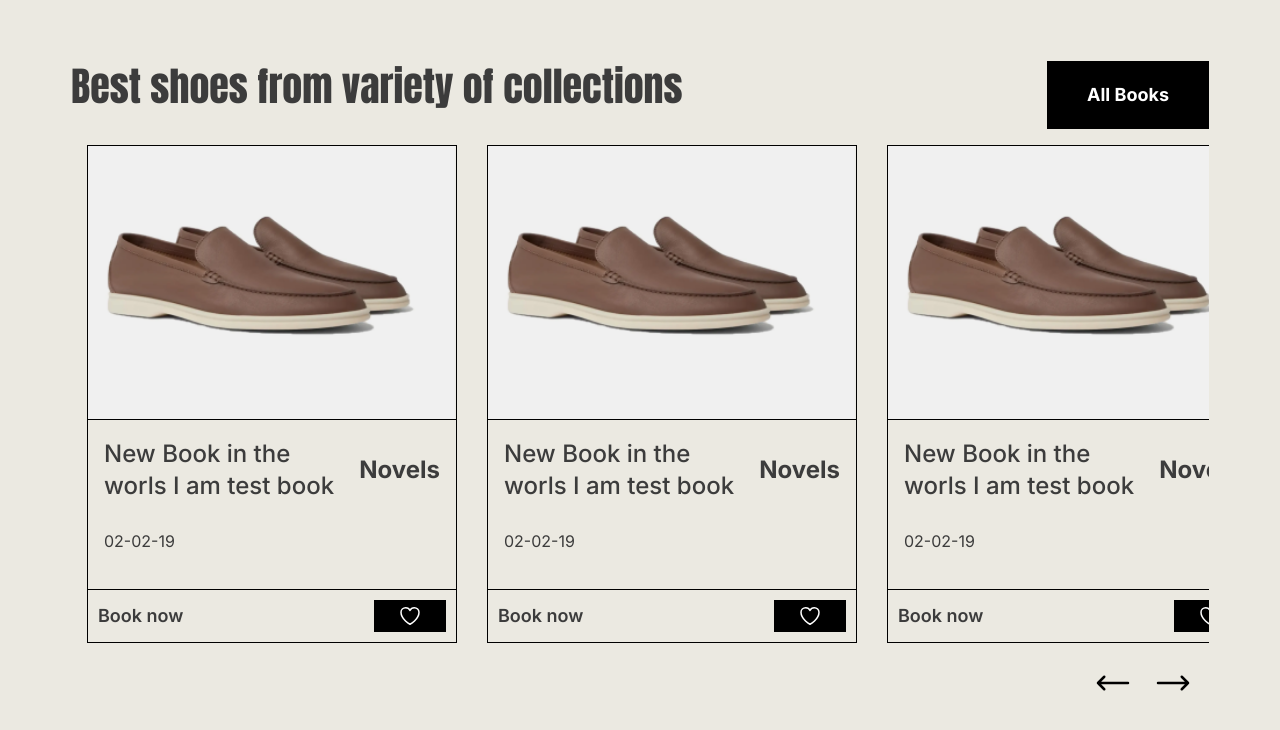
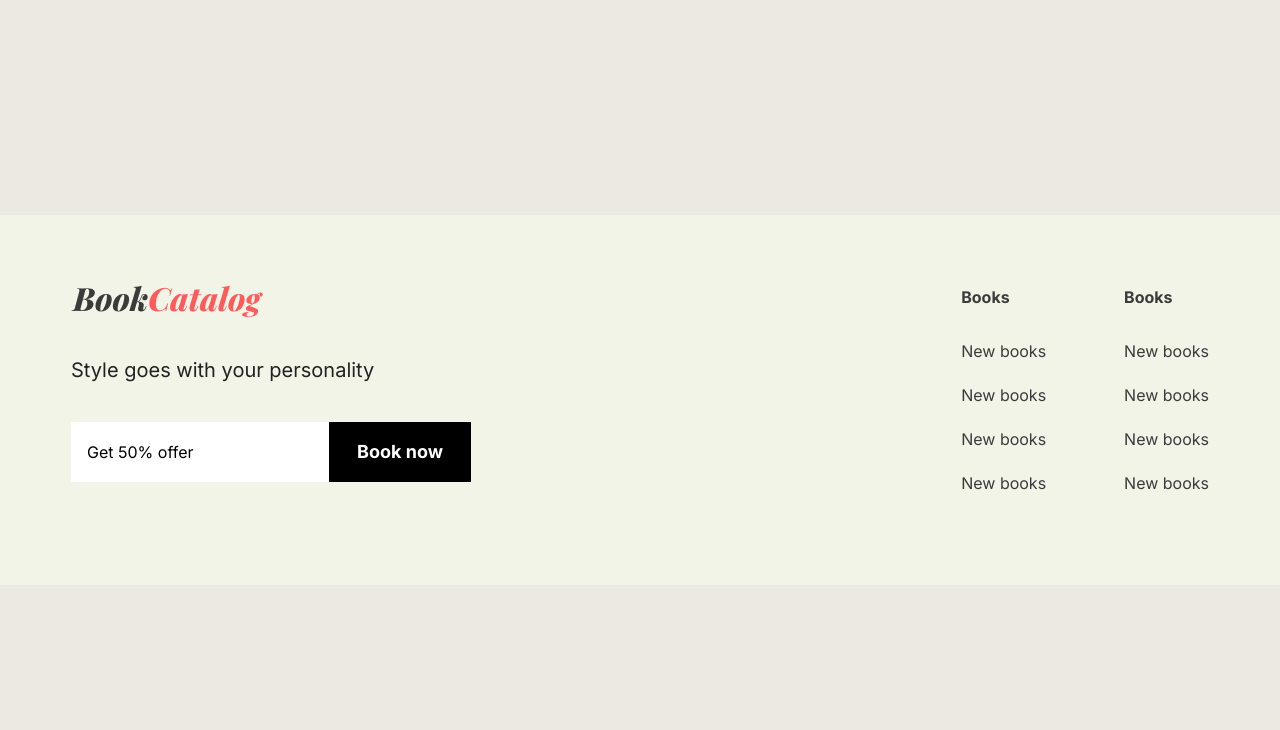
Before and after one commit to Ahsan-Ullah1871/Book-catalog-frontend, a React (Vite) app: page / in a window 1280 px wide. Shown: the top 730 px of the page. Built offline with nearby package versions, Linux system fonts and the light colour scheme.

Commit message:
- footer created

```diff
--- a/src/App.tsx
+++ b/src/App.tsx
@@ -1,11 +1,9 @@
-import BookCarousel from "./components/ui/BooksCarousel";
-import BookCard from "./components/ui/BookCard";
-import LatestBooks from "./components/Home/LatestBooks";
+import Footer from "./components/ui/Footer";
 
 const App = () => {
 	return (
 		<div className="min-h-screen bg-[#EBE9E1]  flex items-center justify-center ">
-			<LatestBooks />
+			<Footer />
 		</div>
 	);
 };
--- /dev/null
+++ b/src/components/ui/Footer.tsx
@@ -0,0 +1,81 @@
+import logo from "@/assets/images/BookCatalog.png";
+import Button from "./Button";
+
+const Footer = () => {
+	return (
+		<div className="bg-[#F1F4E6] w-full  min-h-[370px] py-[35px]  md:py-[70px]">
+			<div className="max-w-[1170px] mx-auto bg-transparent px-4 flex flex-col md:flex-row gap-10 items-start justify-between ">
+				{/* 1st part */}
+				<div className="   w-full md:w-auto flex flex-col  gap-4 md:gap-8  items-center md:items-start justify-center md:justify-start">
+					{/* logo */}
+					<img
+						className="object-cover"
+						src={logo}
+						alt=""
+					/>
+					{/* tag */}
+
+					<p className="text-[#222] font-inter text-[20px] font-normal   leading-[40px] ">
+						Style goes with your personality
+					</p>
+					{/* Especial req */}
+					<div className="   max-w-[600px] w-full md:w-[400px]  bg-white flex items-center justify-start">
+						<p className="  flex-grow    w-full block text-[rgba(85, 85, 85, 0.68)] font-inter text-base font-normal px-4 ">
+							Get 50% offer
+						</p>
+						<Button
+							title="Book now"
+							className=" flex-none py-3 md:py-4 px-4 md:px-7 bg-[#000]"
+						/>
+					</div>
+				</div>
+
+				{/* 2nd part */}
+				<div className="grid  grid-cols-1 sm:grid-cols-2   content-center gap-[30px] md:gap-[78px]">
+					<div className="flex flex-col gap-[30px]">
+						<p className="text-[#3B3B3B] font-inter text-base font-bold ">
+							Books
+						</p>
+
+						<ul className="flex flex-row md:flex-col gap-3 md:gap-[20px] flex-wrap md:flex-nowrap ">
+							<li className="text-[#3B3B3B] font-inter text-base font-normal  whitespace-nowrap ">
+								New books
+							</li>
+							<li className="text-[#3B3B3B] font-inter text-base font-normal whitespace-nowrap">
+								New books
+							</li>
+							<li className="text-[#3B3B3B] font-inter text-base font-normal whitespace-nowrap">
+								New books
+							</li>
+							<li className="text-[#3B3B3B] font-inter text-base font-normal whitespace-nowrap">
+								New books
+							</li>
+						</ul>
+					</div>
+					<div className="flex flex-col gap-[30px]">
+						<p className="text-[#3B3B3B] font-inter text-base font-bold ">
+							Books
+						</p>
+
+						<ul className="flex flex-row md:flex-col gap-3 md:gap-[20px] flex-wrap md:flex-nowrap ">
+							<li className="text-[#3B3B3B] font-inter text-base font-normal  whitespace-nowrap ">
+								New books
+							</li>
+							<li className="text-[#3B3B3B] font-inter text-base font-normal whitespace-nowrap">
+								New books
+							</li>
+							<li className="text-[#3B3B3B] font-inter text-base font-normal whitespace-nowrap">
+								New books
+							</li>
+							<li className="text-[#3B3B3B] font-inter text-base font-normal whitespace-nowrap">
+								New books
+							</li>
+						</ul>
+					</div>
+				</div>
+			</div>
+		</div>
+	);
+};
+
+export default Footer;
```
